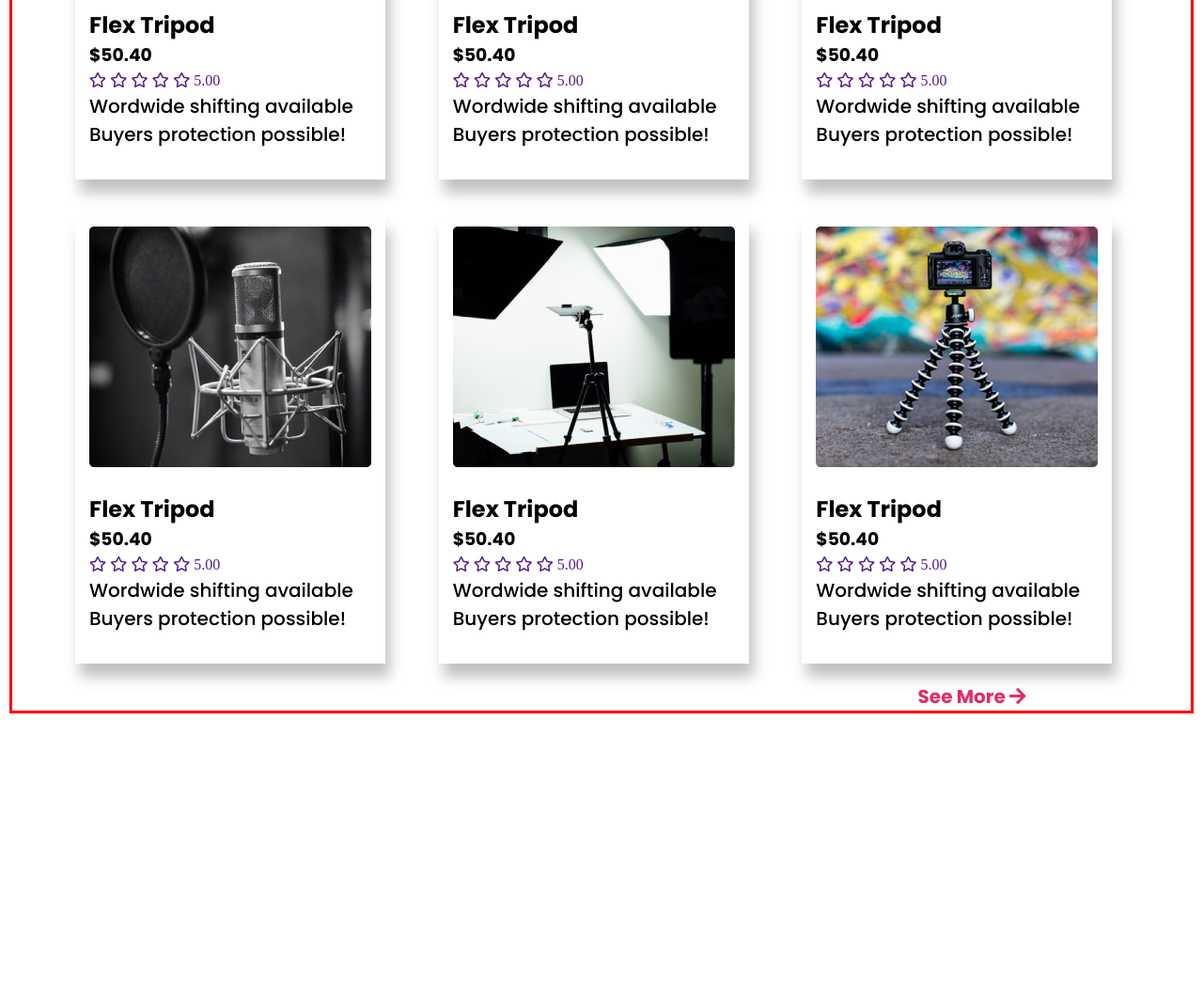
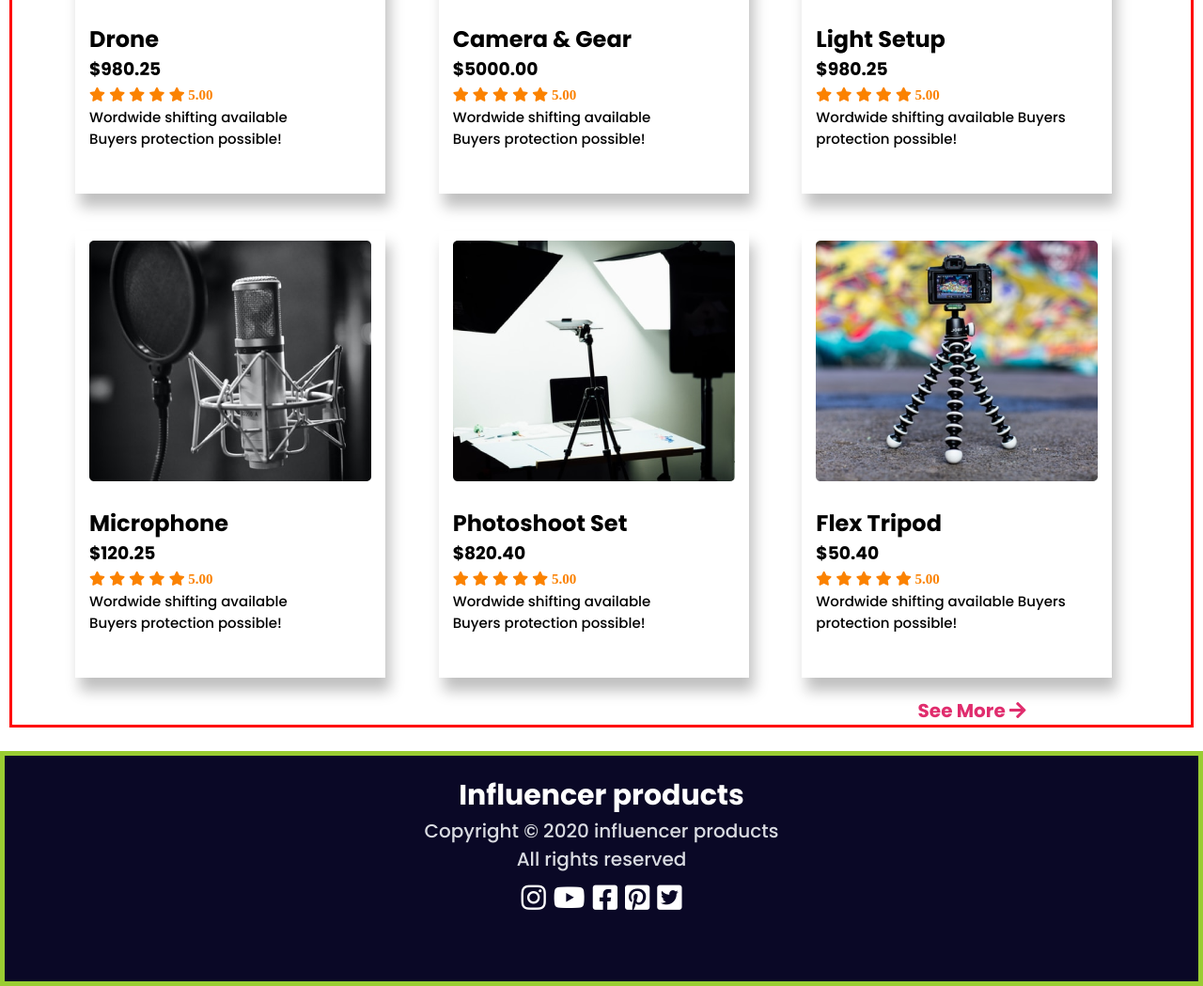
Before and after one commit to babulislam/responsive-assignment-2, a plain HTML site: page index.html in a window 1280 px wide. Shown: the part 1663-2712 px from the top of the page at 94% size. Before the commit the page ends 2432 px from the top, so only its background shows below. Drawn offline with Linux system fonts and the light colour scheme.

Commit message:
Description and footer added

```diff
--- a/index.html
+++ b/index.html
@@ -5,14 +5,11 @@
     <meta http-equiv="X-UA-Compatible" content="IE=edge" />
     <meta name="viewport" content="width=device-width, initial-scale=1.0" />
     <!-- Fab Icon Link  -->
-    <link
-      rel="stylesheet"
-      href="https://pro.fontawesome.com/releases/v5.10.0/css/all.css"
-      integrity="sha384-AYmEC3Yw5cVb3ZcuHtOA93w35dYTsvhLPVnYs9eStHfGJvOvKxVfELGroGkvsg+p"
-      crossorigin="anonymous"
+    <link rel="stylesheet" href="https://pro.fontawesome.com/releases/v5.10.0/css/all.css" integrity="sha384-AYmEC3Yw5cVb3ZcuHtOA93w35dYTsvhLPVnYs9eStHfGJvOvKxVfELGroGkvsg+p" crossorigin="anonymous"
     />
 
     <title>Responsive Website Assignment</title>
+    <link rel="shortcut icon" href="./icon.png" type="image/x-icon">
     <!--CSS Stylesheet Link  -->
     <link rel="stylesheet" href="style.css" />
   </head>
@@ -45,10 +42,7 @@
         <div class="content">
           <h1>Start your Journey as Influencer</h1>
           <p>
-            Lorem ipsum dolor sit amet consectetur, adipisicing elit. Tempore
-            quasi error consectetur dignissimos, architecto esse doloremque
-            totam ea perferendis neque eaque sequi ipsum id possimus. Optio
-            tempore odit aliquam temporibus?
+            A common mistake many junior developers make (myself included when I started) is to try and reinvent the wheel. It might look impressive to solve a problem by using a super-fancy technique within your code.Make a task which seems impossible more manageable by breaking it up into smaller tasks.
           </p>
           <button type="submit" class="btn-color">
             Preebook <i class="fas fa-arrow-right"></i>
@@ -82,8 +76,8 @@
           <div class="product">
             <img src="./images/action.png" alt="" />
             <div class="rating">
-              <h2>Flex Tripod</h2>
-              <h3>$50.40</h3>
+              <h2>Action Camera</h2>
+              <h3>$380.00</h3>
               <div class="ratings">
                 <a href=""><i class="far fa-star"></i></a>
                 <a href=""><i class="far fa-star"></i></a>
@@ -91,14 +85,14 @@
                 <a href=""><i class="far fa-star"></i></a>
                 <a href=""><i class="far fa-star"> 5.00</i></a>
               </div>
-              <p>Wordwide shifting available Buyers protection possible!</p>
+              <p>Wordwide shifting available <br> Buyers protection possible!</p>
             </div>
           </div>
           <div class="product">
             <img src="./images/airpod.png" alt="" />
             <div class="rating">
-              <h2>Flex Tripod</h2>
-              <h3>$50.40</h3>
+              <h2>Airbuds</h2>
+              <h3>$100.00</h3>
               <div class="ratings">
                 <a href=""><i class="far fa-star"></i></a>
                 <a href=""><i class="far fa-star"></i></a>
@@ -106,14 +100,14 @@
                 <a href=""><i class="far fa-star"></i></a>
                 <a href=""><i class="far fa-star"> 5.00</i></a>
               </div>
-              <p>Wordwide shifting available Buyers protection possible!</p>
+              <p>Wordwide shifting available <br> Buyers protection possible!</p>
             </div>
           </div>
           <div class="product">
             <img src="./images/camera.png" alt="" />
             <div class="rating">
-              <h2>Flex Tripod</h2>
-              <h3>$50.40</h3>
+              <h2>Vlogging Camera</h2>
+              <h3>$1800.80</h3>
               <div class="ratings">
                 <a href=""><i class="far fa-star"></i></a>
                 <a href=""><i class="far fa-star"></i></a>
@@ -121,14 +115,14 @@
                 <a href=""><i class="far fa-star"></i></a>
                 <a href=""><i class="far fa-star"> 5.00</i></a>
               </div>
-              <p>Wordwide shifting available Buyers protection possible!</p>
+              <p>Wordwide shifting available <br> Buyers protection possible!</p>
             </div>
           </div>
           <div class="product">
             <img src="./images/drone.png" alt="" />
             <div class="rating">
-              <h2>Flex Tripod</h2>
-              <h3>$50.40</h3>
+              <h2>Drone</h2>
+              <h3>$980.25</h3>
               <div class="ratings">
                 <a href=""><i class="far fa-star"></i></a>
                 <a href=""><i class="far fa-star"></i></a>
@@ -136,14 +130,14 @@
                 <a href=""><i class="far fa-star"></i></a>
                 <a href=""><i class="far fa-star"> 5.00</i></a>
               </div>
-              <p>Wordwide shifting available Buyers protection possible!</p>
+              <p>Wordwide shifting available <br> Buyers protection possible!</p>
             </div>
           </div>
           <div class="product">
             <img src="./images/gear.png" alt="" />
             <div class="rating">
-              <h2>Flex Tripod</h2>
-              <h3>$50.40</h3>
+              <h2>Camera & Gear</h2>
+              <h3>$5000.00</h3>
               <div class="ratings">
                 <a href=""><i class="far fa-star"></i></a>
                 <a href=""><i class="far fa-star"></i></a>
@@ -151,14 +145,14 @@
                 <a href=""><i class="far fa-star"></i></a>
                 <a href=""><i class="far fa-star"> 5.00</i></a>
               </div>
-              <p>Wordwide shifting available Buyers protection possible!</p>
+              <p>Wordwide shifting available <br> Buyers protection possible!</p>
             </div>
           </div>
           <div class="product">
             <img src="./images/lights.png" alt="" />
             <div class="rating">
-              <h2>Flex Tripod</h2>
-              <h3>$50.40</h3>
+              <h2>Light Setup</h2>
+              <h3>$980.25</h3>
               <div class="ratings">
                 <a href=""><i class="far fa-star"></i></a>
                 <a href=""><i class="far fa-star"></i></a>
@@ -172,8 +166,8 @@
           <div class="product">
             <img src="./images/mic.png" alt="" />
             <div class="rating">
-              <h2>Flex Tripod</h2>
-              <h3>$50.40</h3>
+              <h2>Microphone</h2>
+              <h3>$120.25</h3>
               <div class="ratings">
                 <a href=""><i class="far fa-star"></i></a>
                 <a href=""><i class="far fa-star"></i></a>
@@ -181,14 +175,14 @@
                 <a href=""><i class="far fa-star"></i></a>
                 <a href=""><i class="far fa-star"> 5.00</i></a>
               </div>
-              <p>Wordwide shifting available Buyers protection possible!</p>
+              <p>Wordwide shifting available <br> Buyers protection possible!</p>
             </div>
           </div>
           <div class="product">
             <img src="./images/setup.png" alt="" />
             <div class="rating">
-              <h2>Flex Tripod</h2>
-              <h3>$50.40</h3>
+              <h2>Photoshoot Set</h2>
+              <h3>$820.40</h3>
               <div class="ratings">
                 <a href=""><i class="far fa-star"></i></a>
                 <a href=""><i class="far fa-star"></i></a>
@@ -196,7 +190,7 @@
                 <a href=""><i class="far fa-star"></i></a>
                 <a href=""><i class="far fa-star"> 5.00</i></a>
               </div>
-              <p>Wordwide shifting available Buyers protection possible!</p>
+              <p>Wordwide shifting available <br> Buyers protection possible!</p>
             </div>
           </div>
           <div class="product">
@@ -221,5 +215,19 @@
       </section>
     </main>
     <!-- testing area  -->
+
+    <footer>
+      <section class="footer-section">
+        <h3>Influencer products</h3>
+        <p>Copyright &copy; 2020  influencer products <br> All rights reserved</p>
+        <div class="footer-icon">
+            <i class="fab fa-instagram"></i>
+            <i class="fab fa-youtube"></i>
+            <i class="fab fa-facebook-square"></i>
+            <i class="fab fa-pinterest-square"></i>
+            <i class="fab fa-twitter-square"></i>
+        </div>
+      </section>
+  </footer>
   </body>
 </html>
--- a/style.css
+++ b/style.css
@@ -109,6 +109,9 @@ p {
 /* --------------------------
 ------Grid Section Area------
 -----------------------------*/
+.container {
+  margin: 25px auto;
+}
 .grid-section {
   display: block;
 }
@@ -121,6 +124,9 @@ p {
   padding: 10px 40px;
   margin: 0 auto;
   justify-content: center;
+}
+.products p {
+  font-size: 15px;
 }
 .product {
   width: 330px;
@@ -146,6 +152,12 @@ p {
   margin: 10px 15px;
 }
 
+.far {
+  color: #FB8200;
+  font-size: 15px;
+  font-weight: 700;
+}
+
 .seemore {
   width: 100%;
   display: flex;
@@ -159,6 +171,46 @@ p {
   font-weight: 700;
 }
 
+/* This is footer area  */
+footer {
+  display: flex;
+  width: 100%;
+  justify-content: center;
+  align-items: center;
+  background-color: #0A0826;
+  border: 5px solid yellowgreen;
+  padding: 10px;
+}
+.footer-section {
+  display: block;
+  text-align: center;
+  font-size: 30px;
+  width: 400px;
+  height: 200px;
+  color: white;
+  border: none;
+}
+
+.footer-section h3 {
+  color: #FFFFFF;
+  font-size: 30px;
+
+}
+.footer-section p {
+  color: #D9DBE1;
+  font-size: 20px;
+}
+.footer-icon {
+  display: block;
+  margin:5px 10px;
+}
+
+/* Media Queiry Responsive  */
+@media screen and (max-width: 992px) {
+  body {
+    background-color: blue;
+  }
+}
 
 /*
 .grid-section> .see-more {
```
Also changed, not shown: icon.png (added).
